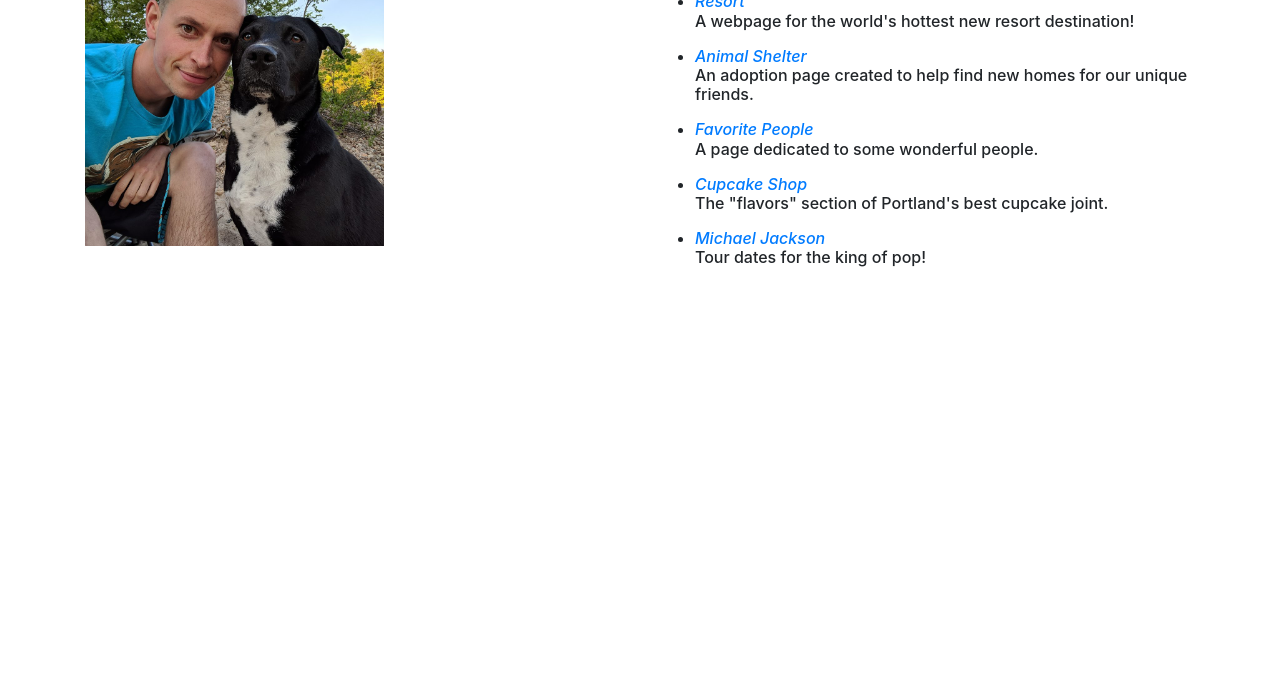
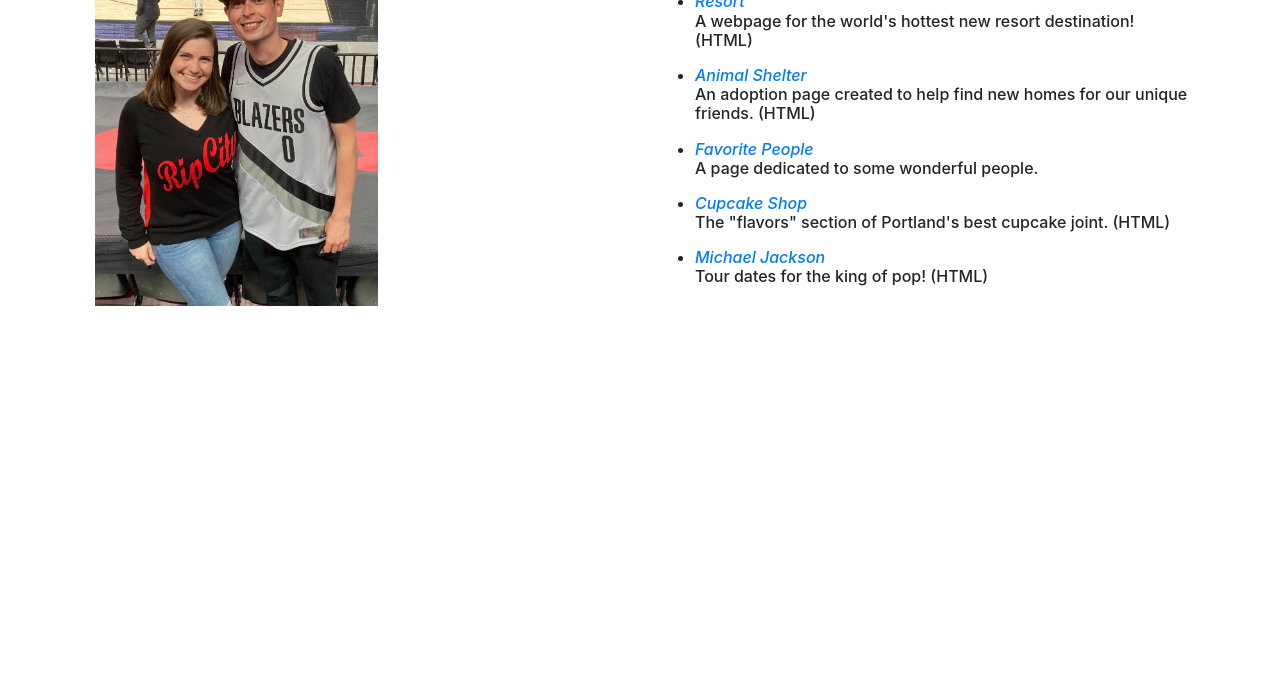
Before and after one commit to jcseeley/portfolio-landing-page, a plain HTML site: page index.html in a window 1280 px wide. Shown: the part 102-800 px from the top of the page. Drawn offline with Linux system fonts and the light colour scheme.

Commit message:
change picture of me, resize columns.

```diff
--- a/CSS/styles.css
+++ b/CSS/styles.css
@@ -2,12 +2,17 @@ h1 {
   text-align: center;
 }
 
-#me {
-  max-width: fit-content;
-  max-height: 300px;
+#projects {
+  text-align: center;
 }
 
 .col-6 {
   font-size: medium;
   text-align: left;
 }
+
+#me {
+  max-width: fit-content;
+  max-height: 350px;
+  margin: 10px;
+}
--- a/index.html
+++ b/index.html
@@ -13,23 +13,24 @@
   <div class="container">
     <div class="row">
       <div class="col-6">
-        <img id="me" src="img/me.jpg" alt="A photo of Jase and his dog, Citra.">
+        <img id="me" src="img/blazers.jpeg" alt="A photo of Jase and his girlfriend, Katie.">
       </div>
       <div class="col-6">
-          <h2>Projects</h2>
+        <h2 id="projects">Projects</h2>
         <ul>
           <li><a link href="https://github.com/jcseeley/resort-website"><em>Resort</em></a></li>
-            <p>A webpage for the world's hottest new resort destination!</p>
+          <p>A webpage for the world's hottest new resort destination! (HTML)</p>
           <li><a link href="https://github.com/jcseeley/animal-shelter"><em>Animal Shelter</em></a></li>
-            <p>An adoption page created to help find new homes for our unique friends.</p>
+          <p>An adoption page created to help find new homes for our unique friends. (HTML)</p>
           <li><a link href="https://github.com/jcseeley/my-first-webpage"><em>Favorite People</em></a></li>
           <p>A page dedicated to some wonderful people.</p>
           <li><a link href="https://github.com/jcseeley/cupcake-shop"><em>Cupcake Shop</em></a></li>
-            <p>The "flavors" section of Portland's best cupcake joint.</p>
+          <p>The "flavors" section of Portland's best cupcake joint. (HTML)</p>
           <li><a link href="https://github.com/jcseeley/band-website"><em>Michael Jackson</em></a></li>
-            <p>Tour dates for the king of pop!</p>
+          <p>Tour dates for the king of pop! (HTML)</p>
         </ul>
       </div>
-
+    </div>
+  </div>
 </body>
 </html>
```
Also changed, not shown: img/blazers.jpeg (added). Lines whose indentation alone changed are shown as unchanged.
